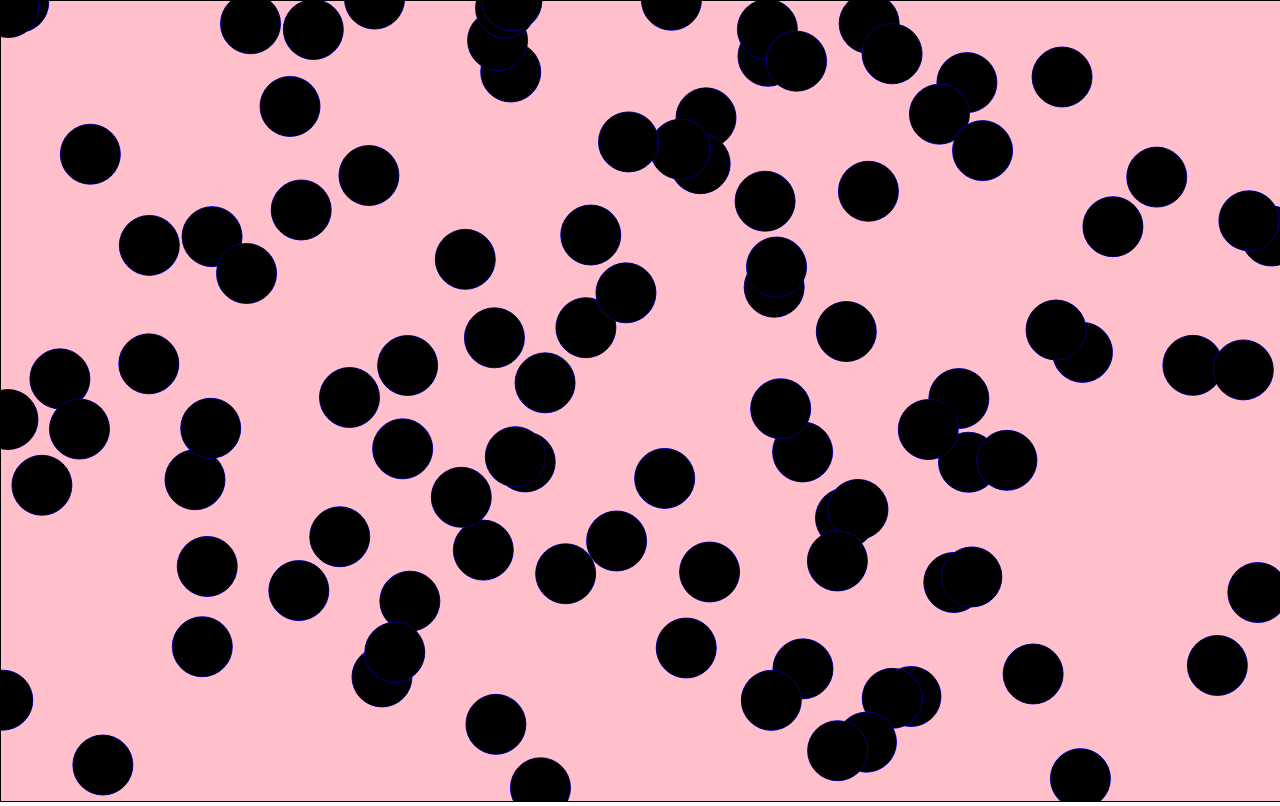
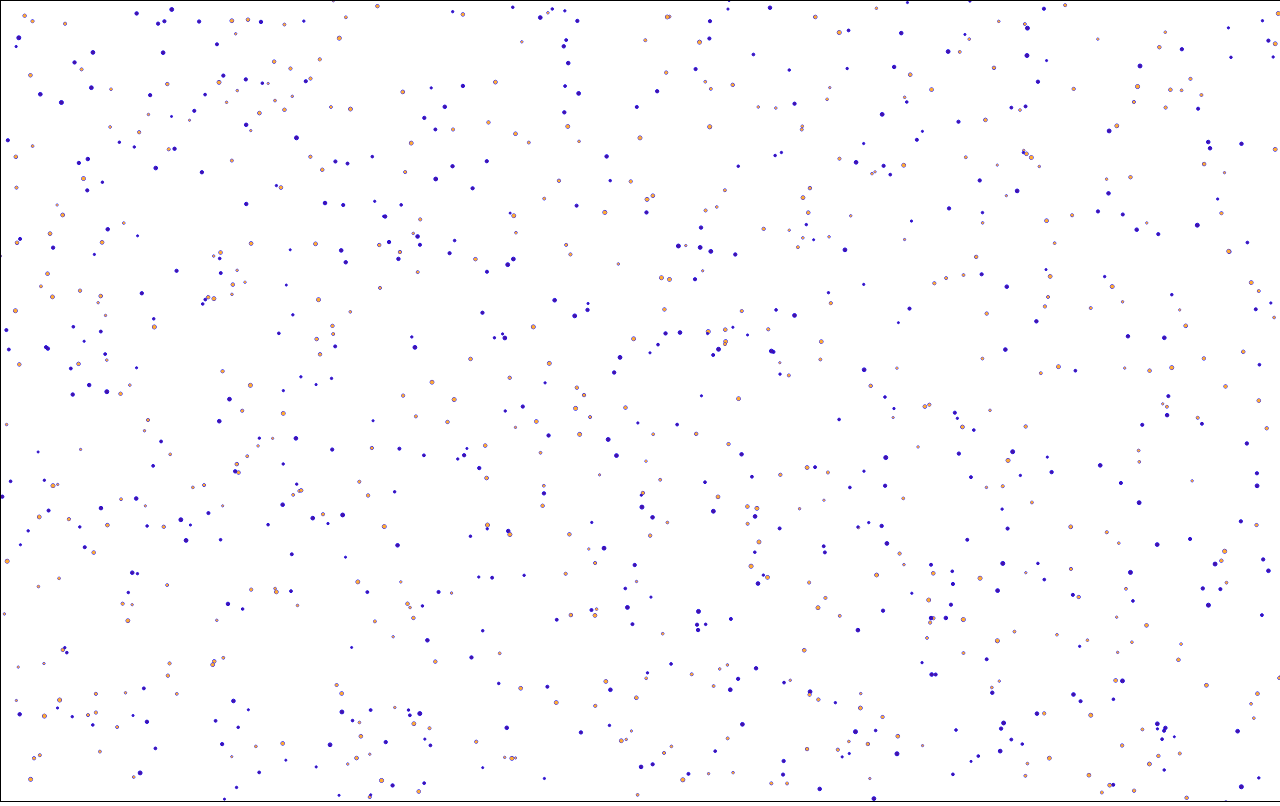
Before and after one commit to gets-mukul/canvas, a plain HTML site: page WebContent/index.html in a window 1280 px wide. Drawn offline with Linux system fonts and the light colour scheme.

Commit message:
fun with ddynamic color, and nimation

```diff
--- a/WebContent/canvas.js
+++ b/WebContent/canvas.js
@@ -45,8 +45,34 @@ c.clearRect(0, 0, innerWidth, innerHeight); //clear the canvas
 // moving circle animation
 
 
+var mouse = {
+		x : undefined,
+		y : undefined
+	}
 
+var maxRadius = 40;
+var minRadius = 2;
 
+var colorArray = [
+		'#ffaa33',
+		'#ggffaaa',
+		'#aafaa',
+		'#4411aa',
+		'ff1100',
+
+];
+
+	window.addEventListener('mousemove', function(event) {
+		mouse.x = event.x;
+		mouse.y = event.y;
+
+	})
+
+	window.addEventListener('resize', function(event) {
+		canvas.width = window.innerWidth;
+		canvas.height = window.innerHeight;
+
+	})
 
 function Circle(x, y, dx, dy, radius) {
 	this.x = x;
@@ -54,6 +80,8 @@ function Circle(x, y, dx, dy, radius) {
 	this.dx = dx;
 	this.dy = dy;
 	this.radius = radius;
+	this.color = colorArray[Math.floor(Math.random() * colorArray.length)];
+	this.minRadius = minRadius;
 
 	this.draw = function() {
 
@@ -61,6 +89,7 @@ function Circle(x, y, dx, dy, radius) {
 		c.arc(this.x, this.y, this.radius, 0, Math.PI * 2, false);
 		c.strokeStyle = "blue";
 		c.stroke();
+		c.fillStyle = this.color;
 		c.fill();
 	}
 
@@ -73,6 +102,15 @@ function Circle(x, y, dx, dy, radius) {
 		}
 		this.x = this.x + this.dx;
 		this.y = this.y + this.dy;
+
+		if(mouse.x - this.x < 50 && mouse.x - this.x > -50 && mouse.y - this.y < 50 && mouse.y - this.y > -50){
+			if(this.radius < maxRadius){
+			this.radius += 1;
+		}
+		}
+		else if(this.radius > this.minRadius){
+			this.radius -= 1;
+		}
 		this.draw();
 	}
 
@@ -81,12 +119,12 @@ function Circle(x, y, dx, dy, radius) {
 
 var circleArray = [];
 
-for(var i=0; i<100; i++){
+for(var i=0; i<1000; i++){
 	var x = Math.random() * innerWidth;
 	var y = Math.random() * innerHeight;
 	var dx = (Math.random() - 0.5) * 10;
 	var dy = (Math.random() - 0.5) * 10;
-	var radius = 30;
+	var radius = Math.random() * 3 + 1;
 	circleArray.push(new Circle(x, y, dx, dy, radius));
 }
 
@@ -104,5 +142,3 @@ function animation() {
 }
 
 animation();
-
-//working with multiple circles
--- a/WebContent/index.html
+++ b/WebContent/index.html
@@ -7,7 +7,6 @@
 <style type="text/css">
 canvas {
 	border: 1px solid black;
-	background-color: pink;
 }
 body {
 	margin : 0;
```
